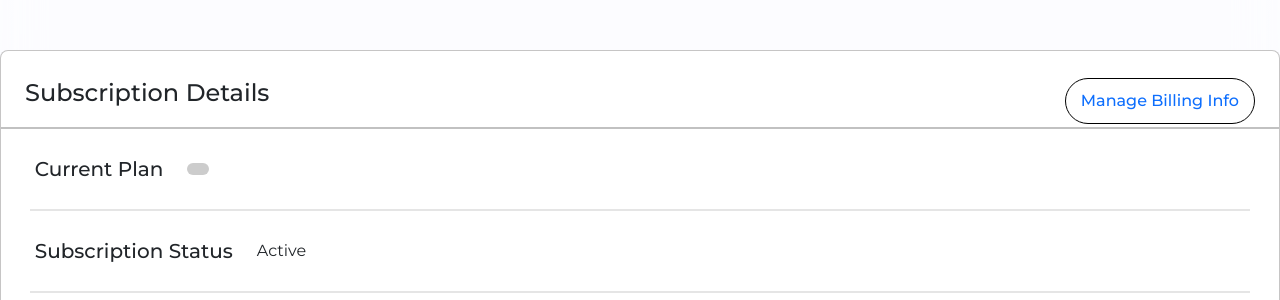
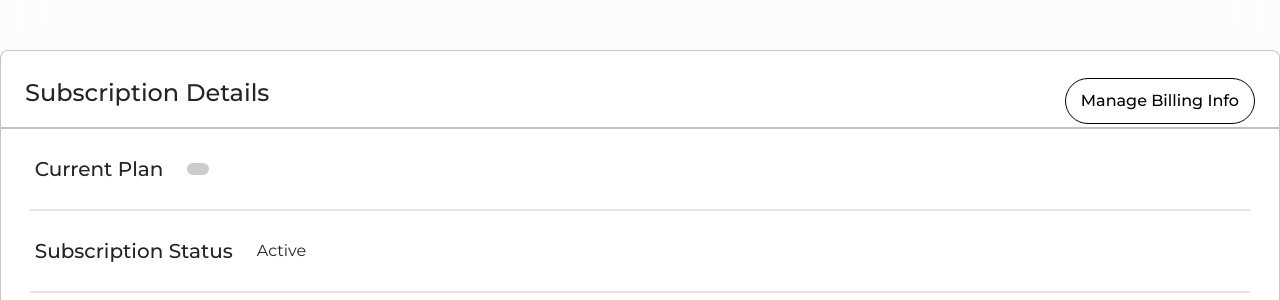
Before and after one commit to ubongpr7/lead_crafter, a Django app: template templates/lead-maker/ManageSubscription.html in a window 1280 px wide. Shown: the part 65-365 px from the top of the page. Run offline with Django 4.2, Linux system fonts and the light colour scheme; the template is opened without the code that fills it, so the values that code supplies are empty; some libraries are stand-ins or nearby versions.

Commit message:
font settings

```diff
--- a/templates/lead-maker/ManageSubscription.html
+++ b/templates/lead-maker/ManageSubscription.html
@@ -62,7 +62,7 @@
   <div class="content">
     <div class="text">
       <p class="sub-p">Subscription Details</p>
-      <a style="text-decoration: none;" href="billing-portal" id="linktocustomerbilling" class="bill">Manage Billing Info</a>
+      <a style="text-decoration: none; color:black" href="billing-portal" id="linktocustomerbilling" class="bill">Manage Billing Info</a>
     </div>
     <div class="for-border">
       <div class="plan">
```
